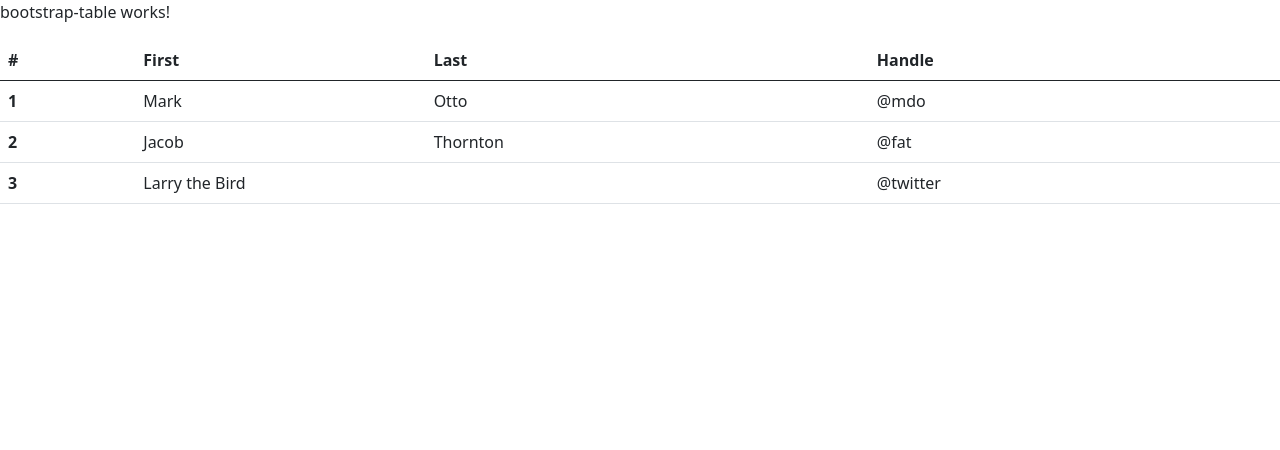
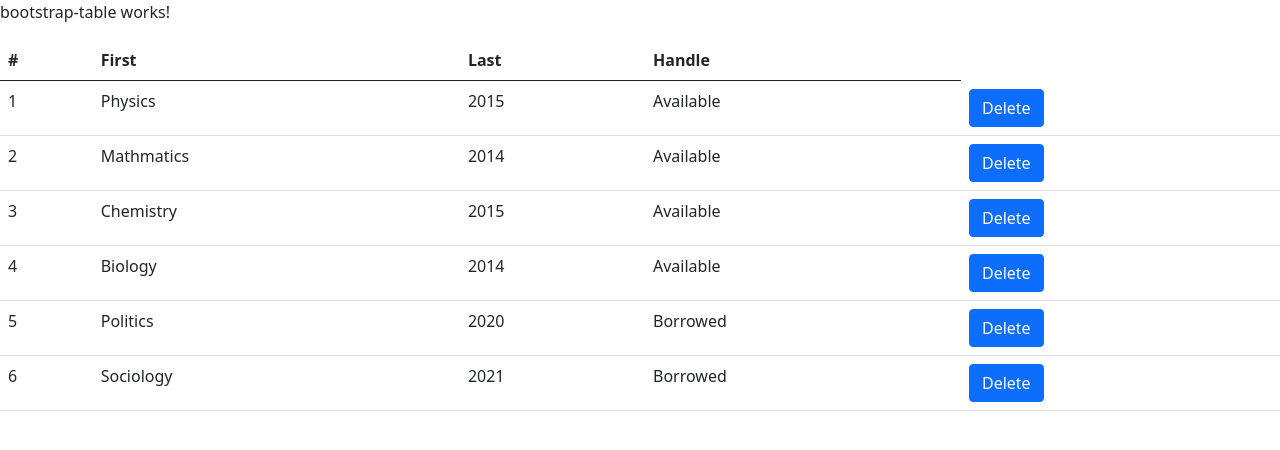
Before and after one commit to KaziMuktadirAhmed/class-project, an Angular app: page / in a window 1280 px wide. Shown: the top 450 px of the page. Built offline with nearby package versions, Linux system fonts and the light colour scheme.

Commit message:
commit delete button

```diff
--- /dev/null
+++ b/src/app/book.ts
@@ -0,0 +1,6 @@
+export class book {
+    id: number = 0;
+    name: string = "";
+    year: number = 0;
+    availability: boolean = true;
+}
--- a/src/app/bootstrap-table/bootstrap-table.component.html
+++ b/src/app/bootstrap-table/bootstrap-table.component.html
@@ -9,22 +9,13 @@
       </tr>
     </thead>
     <tbody>
-      <tr>
-        <th scope="row">1</th>
-        <td>Mark</td>
-        <td>Otto</td>
-        <td>@mdo</td>
-      </tr>
-      <tr>
-        <th scope="row">2</th>
-        <td>Jacob</td>
-        <td>Thornton</td>
-        <td>@fat</td>
-      </tr>
-      <tr>
-        <th scope="row">3</th>
-        <td colspan="2">Larry the Bird</td>
-        <td>@twitter</td>
+      <tr *ngFor="let book of books">
+        <td>{{book.id}}</td>
+        <td>{{book.name}}</td>
+        <td>{{book.year}}</td>
+        <td *ngIf="book.availability">Available</td>
+        <td *ngIf="!book.availability">Borrowed</td>
+        <td><button type="button" class="btn btn-primary" (click)="Delete(book)">Delete</button></td>
       </tr>
     </tbody>
   </table>
--- a/src/app/bootstrap-table/bootstrap-table.component.ts
+++ b/src/app/bootstrap-table/bootstrap-table.component.ts
@@ -1,4 +1,6 @@
 import { Component, OnInit } from '@angular/core';
+import { book } from '../book';
+import { ServiceNameService } from '../service-name.service';
 
 @Component({
   selector: 'app-bootstrap-table',
@@ -7,9 +9,16 @@ import { Component, OnInit } from '@angular/core';
 })
 export class BootstrapTableComponent implements OnInit {
 
-  constructor() { }
+  constructor(private bookSevice : ServiceNameService) { }
 
+  books = this.bookSevice.getBooks();
   ngOnInit(): void {
+    console.log("okay");
+  }
+
+  Delete (book : book) : void {
+    const index = this.books.indexOf(book);
+    this.bookSevice.deleteBook(index);
   }
 
 }
--- /dev/null
+++ b/src/app/service-name.service.ts
@@ -0,0 +1,30 @@
+import { Injectable } from '@angular/core';
+import { book } from './book';
+
+@Injectable({
+  providedIn: 'root'
+})
+export class ServiceNameService {
+  books:book[] = [
+    {id:1, name:"Physics", year:2015, availability:true},
+    {id:2, name:"Mathmatics", year:2014, availability:true},
+    {id:3, name:"Chemistry", year:2015, availability:true},
+    {id:4, name:"Biology", year:2014, availability:true},
+    {id:5, name:"Politics", year:2020, availability:false},
+    {id:6, name:"Sociology", year:2021, availability:false}
+  ]
+
+  constructor() { }
+
+  getBooks() : book[] {
+    return this.books
+  }
+
+  deleteBook (index: number): void {
+    for(let i = 0; i < this.books.length; ++i){
+      if (i == index) {
+          this.books.splice(i,1);
+      }
+    }
+  }
+}
```
Also changed, not shown: src/app/app.component.html (line endings or trailing spaces), 1 other file (tests, documents, lock files or other folders).
